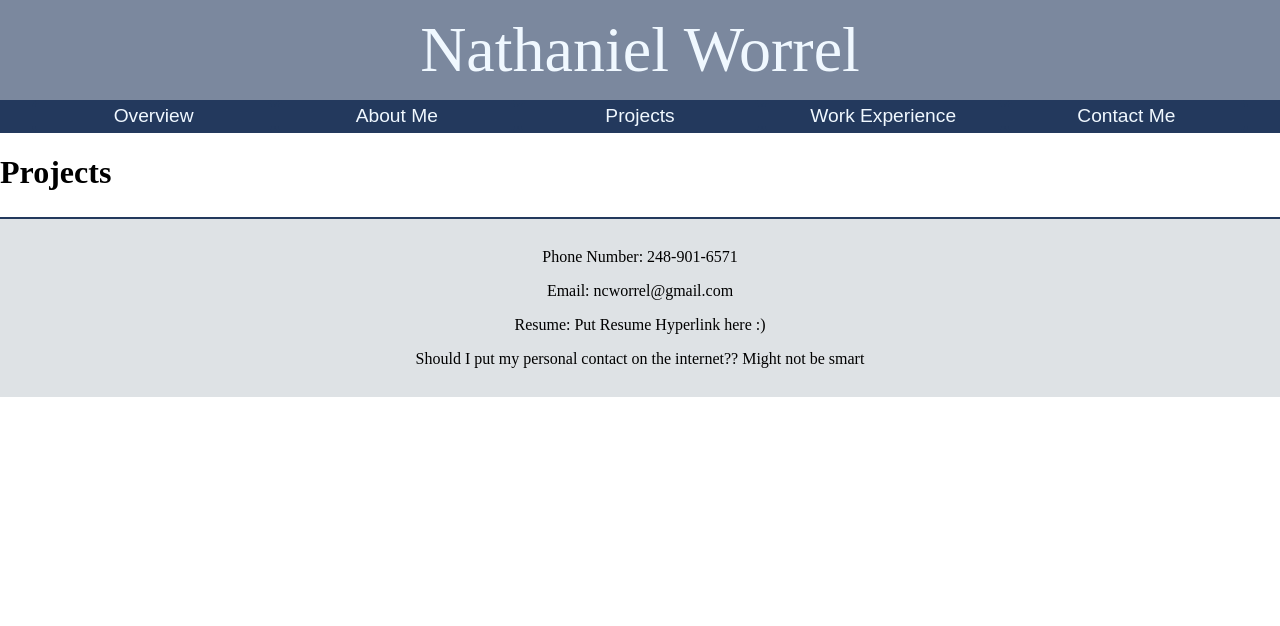
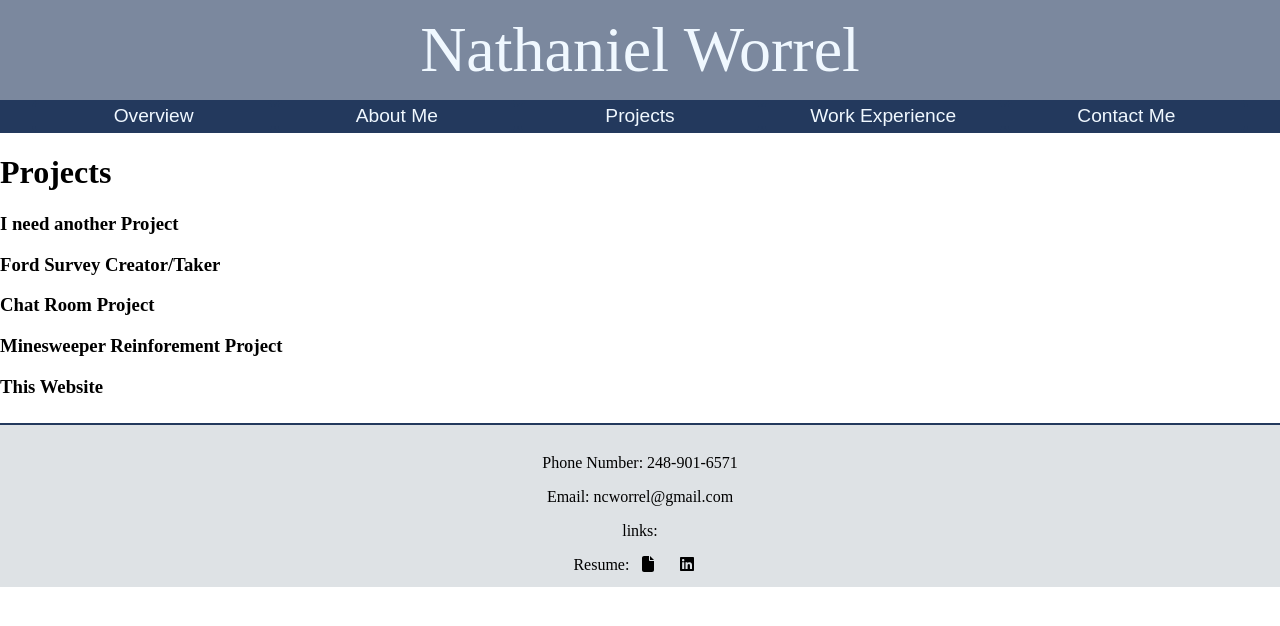
Before and after one commit to nathanworrel/nathanworrel, a React (Create React App) app in the folder client/: page / in a window 1280 px wide. Both pictures are taken after a click on the button "Projects". Shown: the top 626 px of the page. Built offline with nearby package versions, Linux system fonts and the light colour scheme.

Commit message:
heroku site

```diff
--- a/client/package.json
+++ b/client/package.json
@@ -13,7 +13,11 @@
     "react-router-dom": "^6.3.0",
     "react-scripts": "^4.0.3",
     "react-slideshow-image": "^4.0.2",
-    "typescript": "~4.1.5"
+    "typescript": "~4.1.5",
+    "@fortawesome/fontawesome-svg-core": "^6.1.1",
+    "@fortawesome/free-regular-svg-icons": "^6.1.1",
+    "@fortawesome/free-solid-svg-icons": "^6.1.1",
+    "@fortawesome/react-fontawesome": "^0.1.18"
   },
   "scripts": {
     "start": "react-scripts start",
--- a/client/src/generalComponents/footer/Footer.tsx
+++ b/client/src/generalComponents/footer/Footer.tsx
@@ -1,8 +1,11 @@
+import {FontAwesomeIcon} from "@fortawesome/react-fontawesome";
+import {faFile} from "@fortawesome/free-solid-svg-icons";
+import {faLinkedin} from "@fortawesome/free-brands-svg-icons";
 import "./FooterCSS.css";
+import React from "react";
 
-
-export function Footer(){
-    return(
+export function Footer() {
+    return (
         <div className="footer">
             <p>
                 Phone Number: 248-901-6571
@@ -11,10 +14,20 @@ export function Footer(){
                 Email: ncworrel@gmail.com
             </p>
             <p>
-                Resume: <span>Put Resume Hyperlink here :)</span>
+                links:
             </p>
-            <p>Should I put my personal contact on the internet?? Might not be smart</p>
+            <div> Resume:
+                <FontAwesomeIcon className={"icon"}
+                                 icon={faFile}
+                                 onClick={() => {
+                                 }}
+                />
+                <FontAwesomeIcon className={"icon"}
+                                 icon={faLinkedin}
+                                 onClick={() => {
+                                 }}
+                />
+            </div>
         </div>
     )
-
 }
--- a/client/src/generalComponents/footer/FooterCSS.css
+++ b/client/src/generalComponents/footer/FooterCSS.css
@@ -4,7 +4,17 @@
     padding-top: 1%;
     padding-bottom: 1%;
     margin-top: 2%;
+    margin-bottom: auto;
     border-top: 2px solid #23395d;
     background: #DEE2E5;
     width: 100%;
+    height: auto;
 }
+
+.icon{
+    margin: 0% 1%;
+}
+
+.icon:hover{
+    cursor: grab;
+}
--- a/client/src/index.tsx
+++ b/client/src/index.tsx
@@ -5,6 +5,7 @@ import "./file.css";
 
 const container = document.getElementById("root");
 const root = createRoot(container!);
+
 root.render(
     <React.StrictMode>
         <RoutePaths/>
--- a/client/src/projectsPage/Projects.tsx
+++ b/client/src/projectsPage/Projects.tsx
@@ -8,6 +8,11 @@ function Projects() {
             <Header/>
             <h1>Projects</h1>
             <div>
+                <h3>I need another Project</h3>
+                <h3>Ford Survey Creator/Taker</h3>
+                <h3>Chat Room Project</h3>
+                <h3>Minesweeper Reinforement Project</h3>
+                <h3>This Website</h3>
             </div>
             <Footer/>
         </main>
--- a/client/src/welcomePage/Welcome.tsx
+++ b/client/src/welcomePage/Welcome.tsx
@@ -18,13 +18,13 @@ function Welcome() {
                      className="center">
                     <div>
                         <img src={picture}
-                             alt="Photo of Nathaniel Worrel in a suit."
+                             alt="Nathaniel Worrel in a suit."
                              id={"welcome-image"}/>
                     </div>
                     <div id="welcome-text">
                         <p>
                             Hello!! I'm Nathaniel Worrel a Senior at the University of Michigan studying computer science.
-                            I made this website to show help showcase who I am and what I am capiable of.
+                            I made this website to show help showcase who I am and what I am capiable of. -- not final poorly writen
                         </p>
                     </div>
                 </div>
```
Also changed, not shown: client/public/index.html (+0 -8 lines), package.json (added, +9 -0 lines), 1 other file (tests, documents, lock files or other folders).
